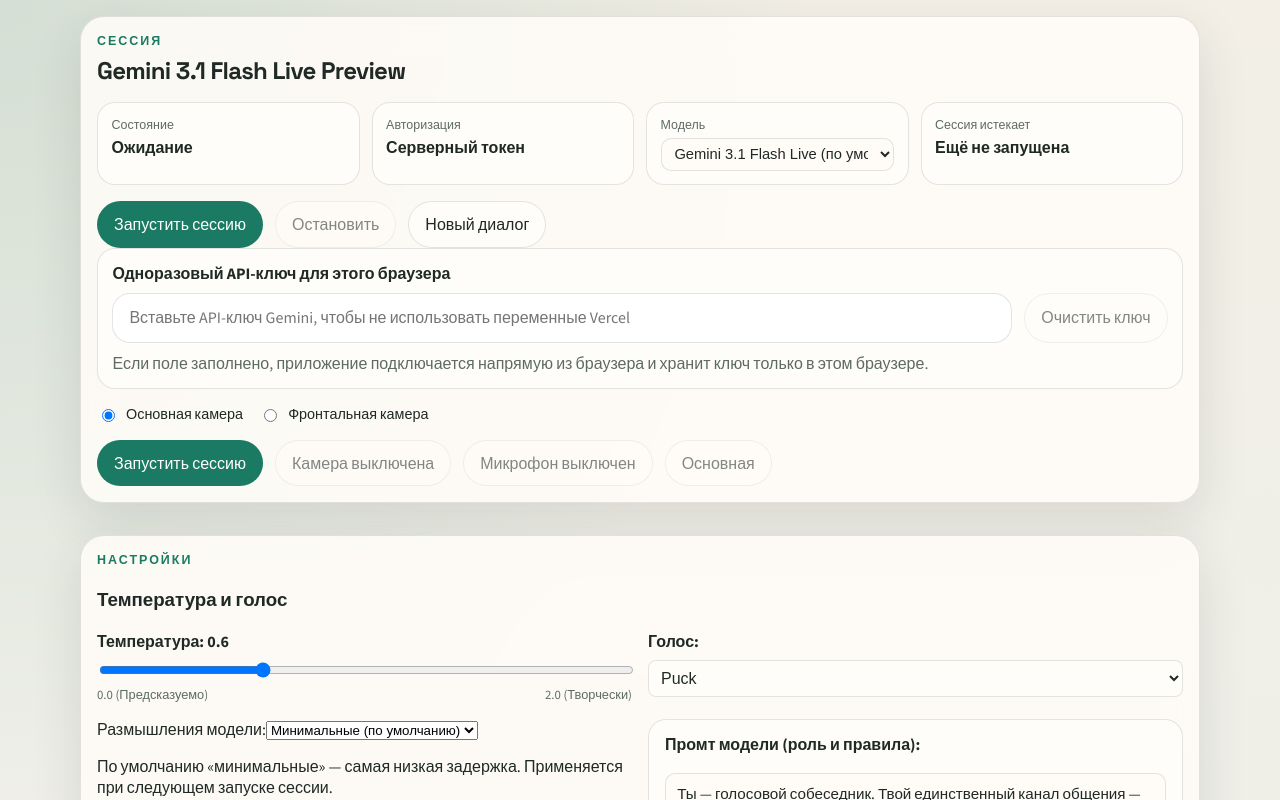
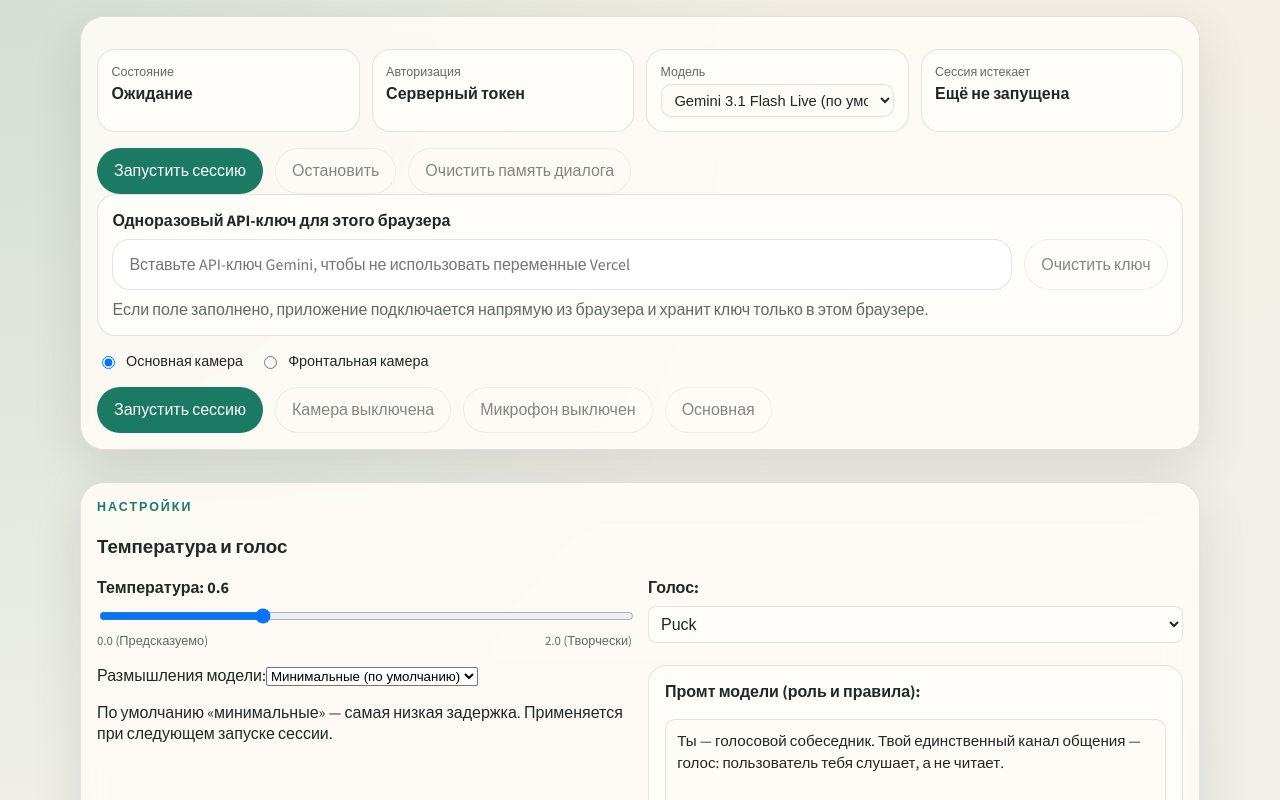
Before and after one commit to AnataBak/livvv, a Next.js app: page / in a window 1280 px wide. Shown: the top 800 px of the page. Built offline with nearby package versions, Linux system fonts and the light colour scheme.

Commit message:
ui: убрать верхний заголовок сессии, заменить «Новый диалог» на «Очистить память диалога»
Co-Authored-By: анна сидоренко <artemhttp@gmail.com>

```diff
--- a/components/live-console.tsx
+++ b/components/live-console.tsx
@@ -826,11 +826,6 @@ export function LiveConsole() {
   return (
     <section className="console-shell">
       <div className="console-panel status-panel">
-        <div>
-          <p className="eyebrow">Сессия</p>
-          <h2>Gemini 3.1 Flash Live Preview</h2>
-        </div>
-
         <div className="status-grid">
           <div className="status-card">
             <span className="status-label">Состояние</span>
@@ -884,10 +879,10 @@ export function LiveConsole() {
           </button>
           <button
             className="secondary-button"
-            onClick={() => void startSession({ resetConversation: true })}
-            disabled={isBusy}
+            onClick={clearSessionMemory}
+            disabled={!hasResumptionHandle || isBusy}
           >
-            Новый диалог
+            Очистить память диалога
           </button>
         </div>
 
```
